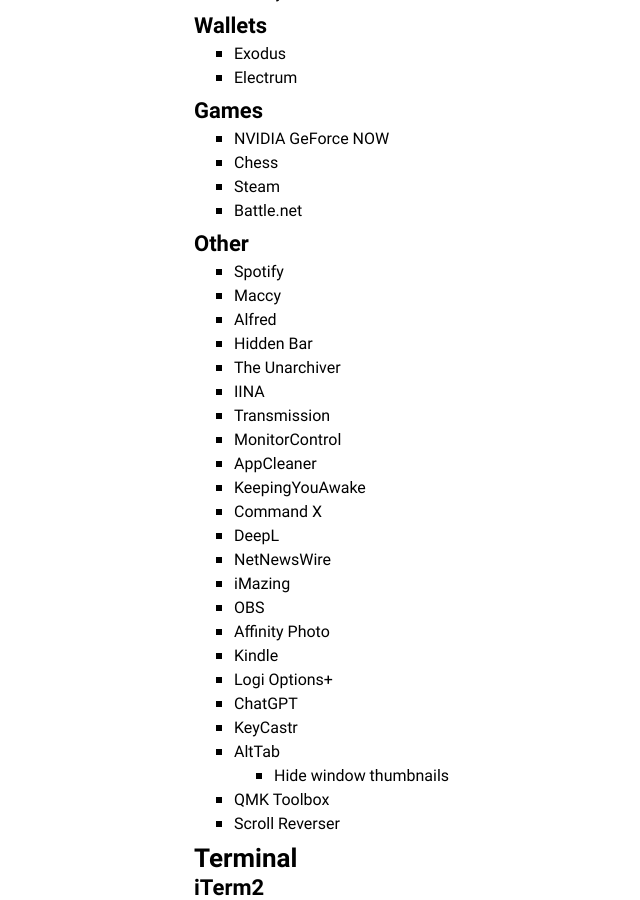
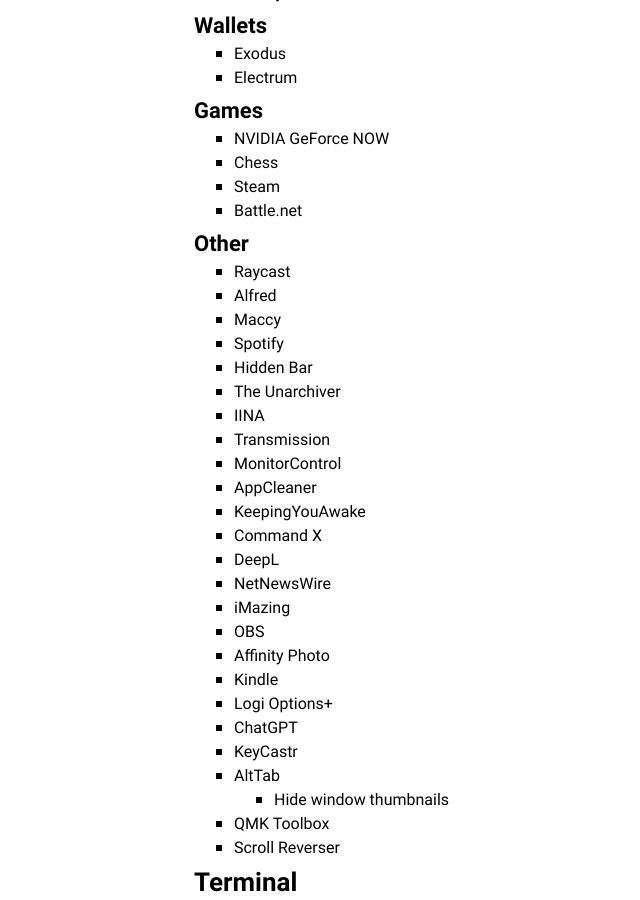
Before and after one commit to amalumian/www.malumian.dev, a Jekyll site: the page built from setup.html, in a window 1280 px wide and 900 px high, scrolled down 2334 px. Shown: the whole window, without its empty margins (116-756 px from the left). Built offline with Jekyll 4.4.1, drawn with Linux system fonts in a browser that asks for light colours.

Commit message:
Update setup.html

```diff
--- a/setup.html
+++ b/setup.html
@@ -130,9 +130,10 @@
     </ul>
     <h3>Other</h3>
     <ul>
+        <li>Raycast</li>
+        <li>Alfred</li>
+        <li>Maccy</li>
         <li>Spotify</li>
-        <li>Maccy</li>
-        <li>Alfred</li>
         <li>Hidden Bar</li>
         <li>The Unarchiver</li>
         <li>IINA</li>
```
